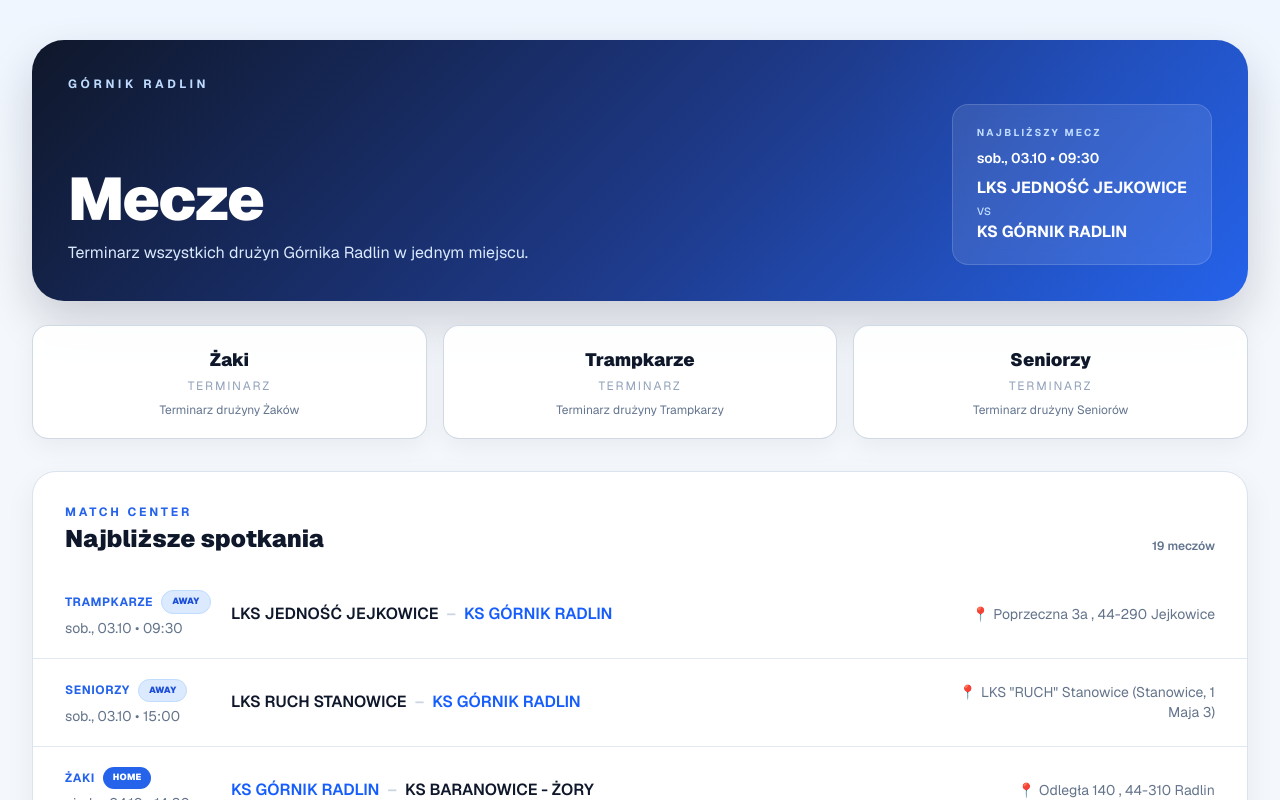
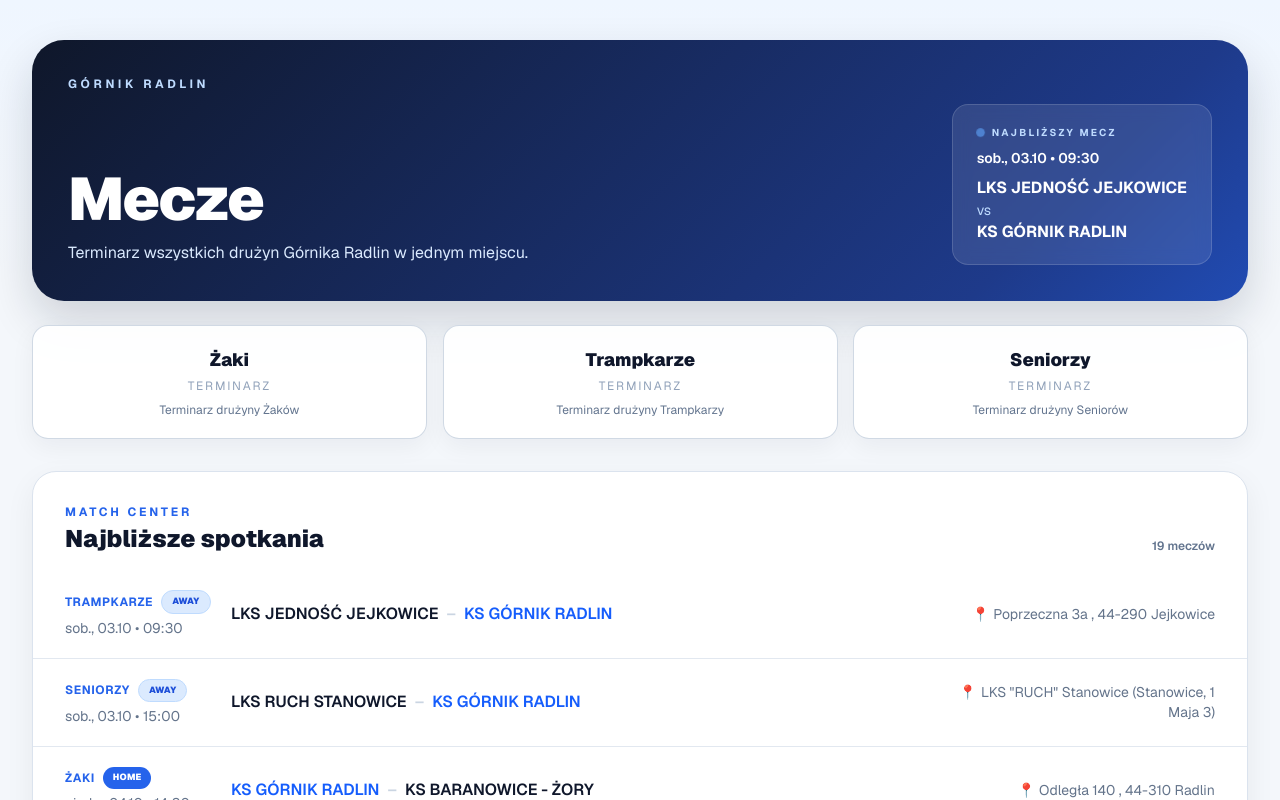
Before and after one commit to adiczq/mecze, a Next.js app: page / in a window 1280 px wide. Shown: the top 800 px of the page. Built offline with nearby package versions, Linux system fonts and the light colour scheme.

Commit message:
Polish match center animations

```diff
--- a/src/app/globals.css
+++ b/src/app/globals.css
@@ -39,12 +39,7 @@
 
 .page-shell {
   min-height: 100vh;
-  background:
-    linear-gradient(
-      180deg,
-      #eff6ff 0%,
-      var(--background) 280px
-    );
+  background: linear-gradient(180deg, #eff6ff 0%, var(--background) 280px);
 }
 
 .card {
@@ -83,7 +78,11 @@
 
 .hero-panel {
   background:
-    radial-gradient(circle at top right, rgba(37, 99, 235, 0.2), transparent 32%),
+    radial-gradient(
+      circle at top right,
+      rgba(37, 99, 235, 0.2),
+      transparent 32%
+    ),
     linear-gradient(135deg, #0f172a 0%, #1e3a8a 55%, #2563eb 100%);
   color: white;
   box-shadow: 0 20px 45px rgba(15, 23, 42, 0.18);
@@ -105,3 +104,122 @@
   background: #f8fafc;
   transform: translateY(-1px);
 }
+
+@keyframes hero-glow {
+  0%,
+  100% {
+    background-position: 0% 50%;
+  }
+
+  50% {
+    background-position: 100% 50%;
+  }
+}
+
+@keyframes pulse-dot {
+  0%,
+  100% {
+    opacity: 1;
+    transform: scale(1);
+  }
+
+  50% {
+    opacity: 0.45;
+    transform: scale(1.35);
+  }
+}
+
+@keyframes fade-up {
+  from {
+    opacity: 0;
+    transform: translateY(10px);
+  }
+
+  to {
+    opacity: 1;
+    transform: translateY(0);
+  }
+}
+
+.hero-panel {
+  background:
+    radial-gradient(
+      circle at top right,
+      rgba(59, 130, 246, 0.28),
+      transparent 34%
+    ),
+    linear-gradient(135deg, #0f172a 0%, #1e3a8a 45%, #2563eb 70%, #1e40af 100%);
+
+  background-size: 180% 180%;
+  animation: hero-glow 12s ease-in-out infinite;
+
+  color: white;
+  box-shadow: 0 20px 45px rgba(15, 23, 42, 0.16);
+}
+
+.live-dot {
+  width: 7px;
+  height: 7px;
+  border-radius: 9999px;
+  background: #60a5fa;
+  animation: pulse-dot 2s ease-in-out infinite;
+}
+
+.fade-up {
+  animation: fade-up 0.45s ease-out both;
+}
+
+.team-tile {
+  transform: translateY(0);
+  transition:
+    transform 220ms ease,
+    box-shadow 220ms ease;
+  will-change: transform;
+}
+
+.team-tile:hover {
+  transform: translateY(-2px);
+  box-shadow: 0 10px 24px rgba(15, 23, 42, 0.08);
+}
+
+.match-row {
+  transition:
+    transform 160ms ease,
+    background-color 160ms ease,
+    padding-left 160ms ease;
+}
+
+.match-row:hover {
+  background: #f8fafc;
+  transform: translateY(-1px);
+}
+
+@media (prefers-reduced-motion: reduce) {
+  .hero-panel,
+  .live-dot,
+  .fade-up,
+  .match-enter {
+    animation: none;
+  }
+
+  .team-tile,
+  .match-row {
+    transition: none;
+  }
+}
+
+@keyframes match-enter {
+  from {
+    opacity: 0;
+    transform: translateY(8px);
+  }
+
+  to {
+    opacity: 1;
+    transform: translateY(0);
+  }
+}
+
+.match-enter {
+  animation: match-enter 420ms ease-out both;
+}
--- a/src/app/page.tsx
+++ b/src/app/page.tsx
@@ -26,9 +26,10 @@
     })
   );
 
-  const matchesByTeam = Object.fromEntries(
-    teamMatchesEntries
-  ) as Record<TeamKey, Match[]>;
+  const matchesByTeam = Object.fromEntries(teamMatchesEntries) as Record<
+    TeamKey,
+    Match[]
+  >;
 
   const teams: Team[] = teamKeys
     .map((key) => ({
@@ -56,7 +57,7 @@
   return (
     <main className="page-shell">
       <section className="mx-auto max-w-7xl px-5 py-8 sm:px-8 sm:py-10">
-        <section className="hero-panel overflow-hidden rounded-4xl px-6 py-7 sm:px-9 sm:py-9">
+        <section className="hero-panel fade-up overflow-hidden rounded-4xl px-6 py-7 sm:px-9 sm:py-9">
           <p className="text-xs font-bold uppercase tracking-[0.3em] text-blue-200">
             Górnik Radlin
           </p>
@@ -74,24 +75,24 @@
 
             {nextMatch && (
               <div className="min-w-[230px] rounded-2xl border border-white/15 bg-white/10 px-6 py-5 backdrop-blur">
-                <p className="text-[10px] font-bold uppercase tracking-[0.22em] text-blue-200">
-                  Najbliższy mecz
-                </p>
+                <div className="flex items-center gap-2">
+                  <span className="live-dot" />
+
+                  <p className="text-[10px] font-bold uppercase tracking-[0.22em] text-blue-200">
+                    Najbliższy mecz
+                  </p>
+                </div>
 
                 <p className="mt-2 text-sm font-semibold">
                   {formatDate(nextMatch.date)}
                   {nextMatch.time ? ` • ${nextMatch.time}` : ""}
                 </p>
 
-                <p className="mt-2 text-base font-bold">
-                  {nextMatch.homeTeam}
-                </p>
+                <p className="mt-2 text-base font-bold">{nextMatch.homeTeam}</p>
 
                 <p className="text-sm text-blue-200">vs</p>
 
-                <p className="text-base font-bold">
-                  {nextMatch.awayTeam}
-                </p>
+                <p className="text-base font-bold">{nextMatch.awayTeam}</p>
               </div>
             )}
           </div>
@@ -102,7 +103,7 @@
             <Link
               key={team.slug}
               href={`/${team.slug}`}
-              className="team-tile group rounded-2xl border-t-2 border-t-transparent px-3 py-4 text-center transition hover:-translate-y-0.5 hover:border-blue-300 hover:border-t-blue-500 sm:px-5 sm:py-5"
+              className="team-tile group rounded-2xl border-t-2 border-t-transparent px-3 py-4 text-center hover:border-blue-300 hover:border-t-blue-500 sm:px-5 sm:py-5"
             >
               <p className="text-sm font-black text-slate-900 sm:text-lg">
                 {team.name}
@@ -137,7 +138,7 @@
           </div>
 
           <div className="divide-y divide-slate-200">
-            {allUpcomingMatches.slice(0, 8).map((match) => {
+            {allUpcomingMatches.slice(0, 8).map((match, index) => {
               const isHome = match.homeTeam
                 .toUpperCase()
                 .includes("GÓRNIK RADLIN");
@@ -145,7 +146,10 @@
               return (
                 <div
                   key={`${match.category}-${match.id}`}
-                  className="match-row grid gap-3 px-5 py-5 sm:grid-cols-[150px_1fr_auto] sm:items-center sm:gap-4 sm:px-8"
+                  className="match-row match-enter grid gap-3 px-5 py-5 sm:grid-cols-[150px_1fr_auto] sm:items-center sm:gap-4 sm:px-8"
+                  style={{
+                    animationDelay: `${index * 70}ms`,
+                  }}
                 >
                   <div>
                     <div className="flex items-center gap-2">
```
